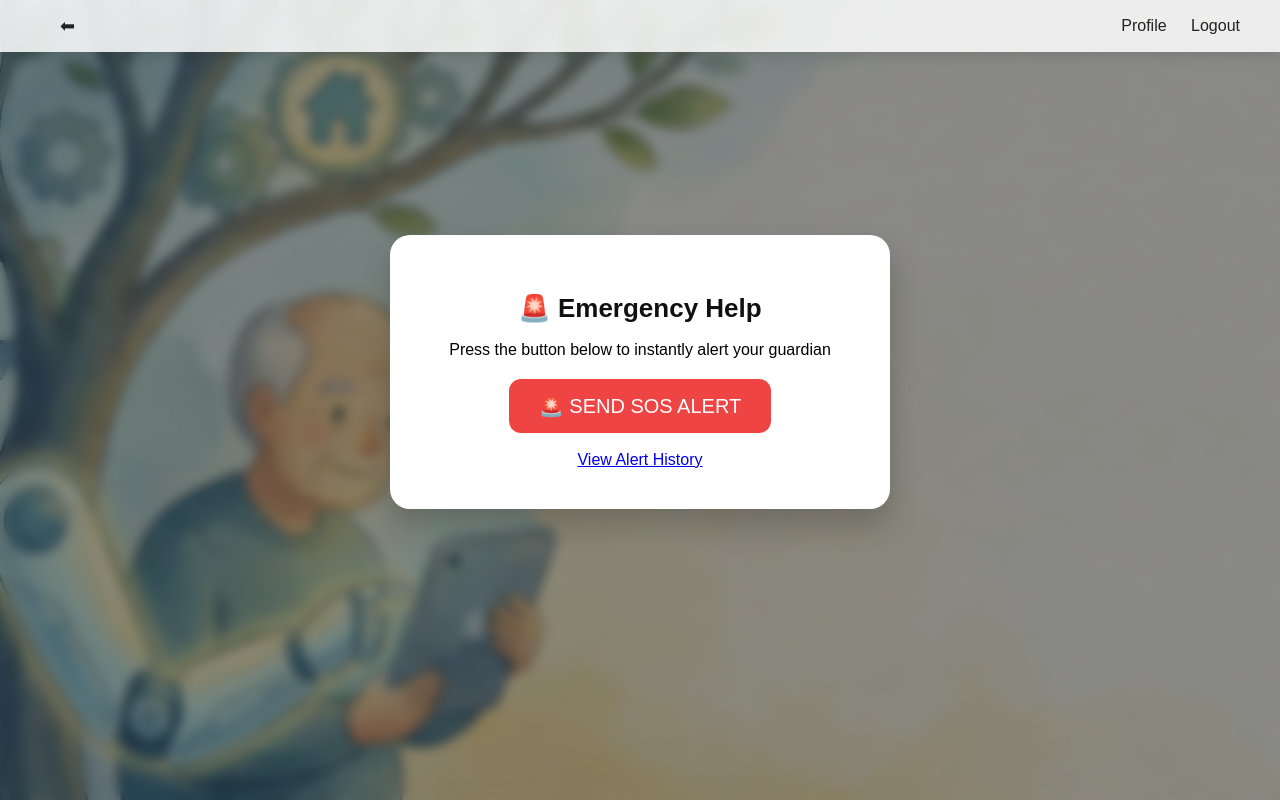
After one commit to AshlyMaria98/elderly-care-assistant, a Flask app: page /sos in a window 1280 px wide. The commit adds this page. Run offline with Flask 3, Linux system fonts and the light colour scheme; the visitor is signed in with stand-in values (Sample User, id 1).

Commit message:
Added sos emergency module

```diff
--- a/app.py
+++ b/app.py
@@ -99,6 +99,17 @@ def create_tables():
             elder_id INTEGER,
             mood TEXT,
             date TEXT,
+            FOREIGN KEY (elder_id) REFERENCES users(id)
+        )
+    """)
+# ---------------- SOS ALERTS TABLE ----------------
+    conn.execute("""
+        CREATE TABLE IF NOT EXISTS sos_alerts (
+            id INTEGER PRIMARY KEY AUTOINCREMENT,
+            elder_id INTEGER,
+            message TEXT,
+            date_time TEXT,
+            status TEXT DEFAULT 'pending',
             FOREIGN KEY (elder_id) REFERENCES users(id)
         )
     """)
@@ -1141,5 +1152,153 @@ def view_moods():
         })
 
     return render_template("view_mood_table.html", mood_data=mood_data)
-if __name__ == '__main__':
-    app.run(debug=True)
+# ---------------- SOS PAGE (ELDER) ----------------
+@app.route('/sos')
+def sos():
+    if 'user_id' not in session or session['role'] != 'elder':
+        return redirect(url_for('login'))
+    return render_template('elder_sos.html')
+
+
+# ---------------- SEND SOS ----------------
+@app.route('/send_sos', methods=['POST'])
+def send_sos():
+    if 'user_id' not in session or session['role'] != 'elder':
+        return redirect(url_for('login'))
+
+    elder_id = session['user_id']
+    message = "Emergency alert triggered by elder"
+    date_time = datetime.now().strftime("%Y-%m-%d %H:%M")
+
+    conn = get_db_connection()
+    conn.execute("""
+        INSERT INTO sos_alerts (elder_id, message, date_time, status)
+        VALUES (?, ?, ?, 'pending')
+    """, (elder_id, message, date_time))
+    conn.commit()
+    conn.close()
+
+    return render_template('elder_sos.html', message="🚨 SOS Alert Sent Successfully!")
+
+
+# ---------------- SOS HISTORY (ELDER) ----------------
+@app.route('/sos_history')
+def sos_history():
+    if 'user_id' not in session or session['role'] != 'elder':
+        return redirect(url_for('login'))
+
+    conn = get_db_connection()
+    alerts = conn.execute("""
+        SELECT * FROM sos_alerts
+        WHERE elder_id = ?
+        ORDER BY date_time DESC
+    """, (session['user_id'],)).fetchall()
+    conn.close()
+
+    return render_template('sos_history.html', alerts=alerts)
+
+
+# ---------------- GUARDIAN VIEW SOS ----------------
+@app.route('/guardian_sos_alerts')
+def guardian_sos_alerts():
+    if 'user_id' not in session or session['role'] != 'guardian':
+        return redirect(url_for('login'))
+
+    conn = get_db_connection()
+
+    alerts = conn.execute("""
+        SELECT s.*, u.fullname as elder_name
+        FROM sos_alerts s
+        JOIN users u ON s.elder_id = u.id
+        WHERE u.guardian_id = ?
+        ORDER BY s.date_time DESC
+    """, (session['user_id'],)).fetchall()
+
+    conn.close()
+
+    return render_template('guardian_sos_alerts.html', alerts=alerts)
+
+
+# ---------------- RESOLVE SOS ----------------
+@app.route('/resolve_sos/<int:id>')
+def resolve_sos(id):
+    if 'user_id' not in session:
+        return redirect(url_for('login'))
+
+    conn = get_db_connection()
+
+    conn.execute("""
+        UPDATE sos_alerts
+        SET status = 'resolved'
+        WHERE id = ?
+    """, (id,))
+
+    conn.commit()
+    conn.close()
+
+    return redirect(url_for('guardian_sos_alerts'))
+# ---------------- DELETE SOS ALERT (NEW) ----------------
+@app.route('/delete_alert/<int:id>')
+def delete_alert(id):
+    if 'user_id' not in session:
+        return redirect(url_for('login'))
+
+    conn = get_db_connection()
+
+    conn.execute("""
+        DELETE FROM sos_alerts
+        WHERE id = ?
+    """, (id,))
+
+    conn.commit()
+    conn.close()
+
+    # ✅ FIX: redirect based on role
+    if session['role'] == 'elder':
+        return redirect(url_for('sos_history'))
+    else:
+        return redirect(url_for('guardian_sos_alerts'))
+@app.route('/check_new_sos')
+def check_new_sos():
+    if 'user_id' not in session or session['role'] != 'guardian':
+        return {"new": False}
+
+    conn = get_db_connection()
+
+    alert = conn.execute("""
+        SELECT s.id, s.date_time
+        FROM sos_alerts s
+        JOIN users u ON s.elder_id = u.id
+        WHERE u.guardian_id = ?
+        AND s.status = 'pending'
+        ORDER BY s.date_time DESC
+        LIMIT 1
+    """, (session['user_id'],)).fetchone()
+
+    conn.close()
+
+    if alert:
+        return {"new": True, "id": alert["id"], "time": alert["date_time"]}
+    else:
+        return {"new": False}
+@app.route('/guardian_latest_sos')
+def guardian_latest_sos():
+        if 'user_id' not in session or session['role'] != 'guardian':
+            return redirect(url_for('login'))
+
+        conn = get_db_connection()
+
+        latest = conn.execute("""
+             SELECT s.*, u.fullname as elder_name
+            FROM sos_alerts s
+             JOIN users u ON s.elder_id = u.id
+            WHERE u.guardian_id = ?
+            ORDER BY s.date_time DESC
+            LIMIT 1
+         """, (session['user_id'],)).fetchone()
+
+        conn.close()
+
+        return render_template('guardian_latest_sos.html', alert=latest)
+if __name__ == "__main__":
+    app.run(host="0.0.0.0", port=5000, debug=True)
--- a/static/styles.css
+++ b/static/styles.css
@@ -186,3 +186,110 @@ th, td {
         grid-template-columns: 1fr;
     }
 }
+/* ===== MODULE 4 SUPPORT (MATCH OLD THEME) ===== */
+
+.sos-container, .sos-wrapper {
+    display: flex;
+    justify-content: center;
+    align-items: center;
+    min-height: 80vh;
+}
+
+/* Use your OLD glass style */
+.sos-card {
+    width: 420px;
+    padding: 40px;
+    border-radius: 20px;
+
+    background: #ffffff;
+
+    box-shadow: 0 15px 30px rgba(0,0,0,0.2);
+    text-align: center;
+}
+
+/* Keep her layout but adjust colors */
+.sos-title {
+    font-size: 26px;
+    font-weight: bold;
+    color: #111010;
+}
+
+.sos-subtitle {
+    color: #000000;
+    margin-bottom: 20px;
+}
+
+/* Button stays same feel */
+.sos-button {
+    background: #ef4444;
+    color: white;
+    font-size: 20px;
+    padding: 15px 30px;
+    border: none;
+    border-radius: 12px;
+    cursor: pointer;
+}
+
+.sos-button:hover {
+    background: #dc2626;
+}
+.sos-history-link {
+    text-align: center;
+    margin-top: 15px;
+}
+
+.sos-history-link a {
+    color: #f4f5f7;
+    text-decoration: none;
+    font-weight: 500;
+}
+.sos-page-title {
+    text-align: center;
+    color: white; /* optional, looks better on dark bg */
+    margin-top: 30px;
+}
+.back1-btn {
+    font-size: 28px;
+    color: white;
+    text-decoration: none;
+    font-weight: bold;
+
+    display: inline-block;
+
+
+    background: rgba(255, 255, 255, 0.15); /* transparent white */
+    padding: 8px 14px;
+    border-radius: 10px;
+    backdrop-filter: blur(6px);
+
+    transition: 0.3s ease;
+}
+.back1-btn:hover {
+    background: rgba(255, 255, 255, 0.3);
+}
+.sos-table th {
+    background: #102655;
+    color: white;
+    font-weight: 600;
+}
+.sos-status.resolved {
+    display: inline-block;
+    background: #22c55e;        /* green */
+    color: white;
+    padding: 6px 14px;
+    border-radius: 20px;        /* rounded rectangle */
+    font-weight: 500;
+    font-size: 14px;
+}
+.bmi-page .glass-card {
+    background: #ffffff;       /* make card white */
+    backdrop-filter: none;     /* remove blur */
+}
+.bmi-page input {
+    background: #f9fafb;       /* light grey */
+    border: 1px solid #ccc;
+    color: #111;
+}
+.bmi-page .glass-card {
+    box-shadow: 0 20px 40px rgba(0,0,0,0.2);
+}
--- a/templates/bmi.html
+++ b/templates/bmi.html
@@ -1,5 +1,5 @@
 {% extends "base.html" %}
-{% block body_class %}center-mode{% endblock %}
+{% block body_class %}dashboard-mode bmi-page{% endblock %}
 
 {% block content %}
 <div class="center-wrapper">
--- /dev/null
+++ b/templates/elder_sos.html
@@ -0,0 +1,32 @@
+{% extends "base.html" %}
+{% block body_class %}dashboard-mode {% endblock %}
+
+{% block content %}
+<div class="sos-container">
+
+    <div class="sos-card">
+
+        <h1 class="sos-title">🚨 Emergency Help</h1>
+        <p class="sos-subtitle">
+            Press the button below to instantly alert your guardian
+        </p>
+
+        <form action="/send_sos" method="POST">
+            <button type="submit" class="sos-button">
+                🚨 SEND SOS ALERT
+            </button>
+        </form>
+        {% if message %}
+    <p style="color:green; font-weight:bold; margin-top:15px;">
+        {{ message }}
+    </p>
+{% endif %}
+        <br>
+        <a href="/sos_history" class="sos-history-btn">
+            View Alert History
+        </a>
+
+    </div>
+
+</div>
+{% endblock %}
```
Also changed, not shown: templates/elder_dashboard.html (+5 -3 lines), templates/guardian_dashboard.html (+30 -1 lines), templates/guardian_latest_sos.html (added, +47 -0 lines), templates/guardian_sos_alerts.html (added, +73 -0 lines), templates/sos_history.html (added, +68 -0 lines), 1 other file.
